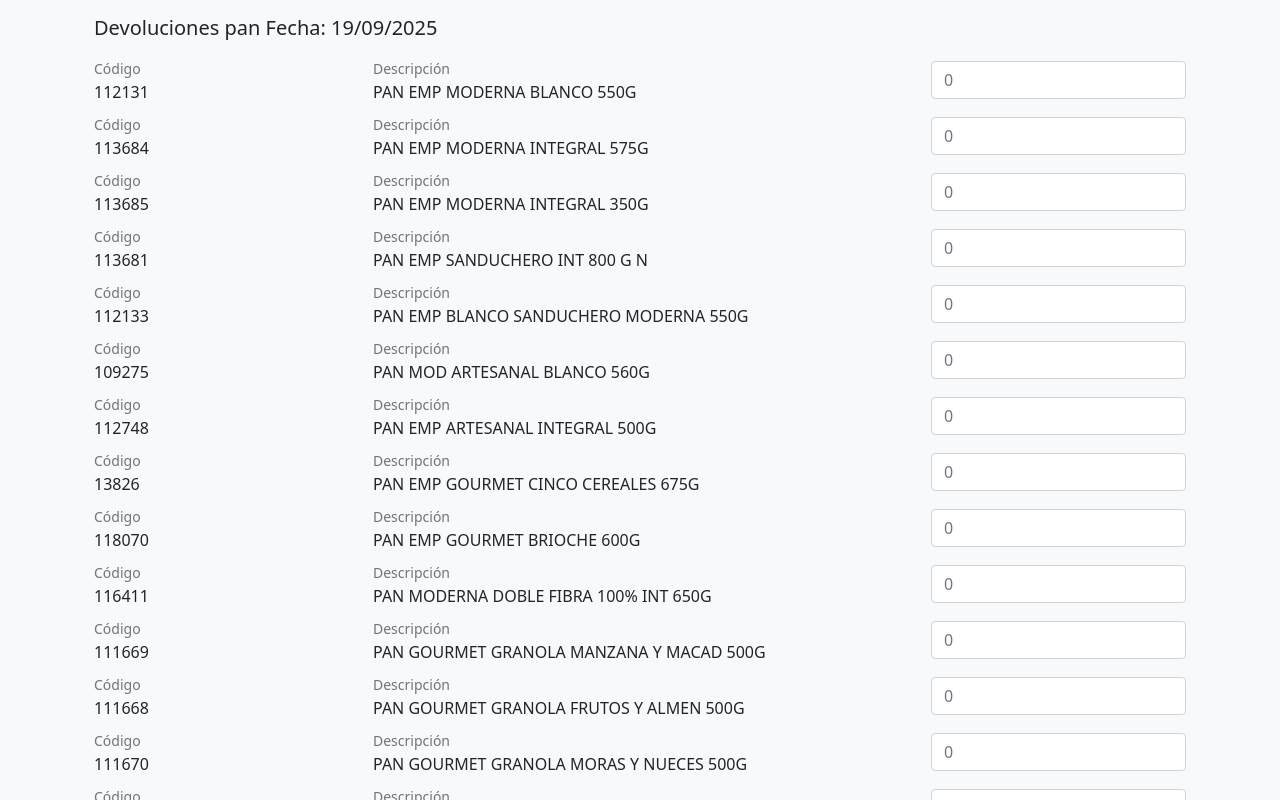
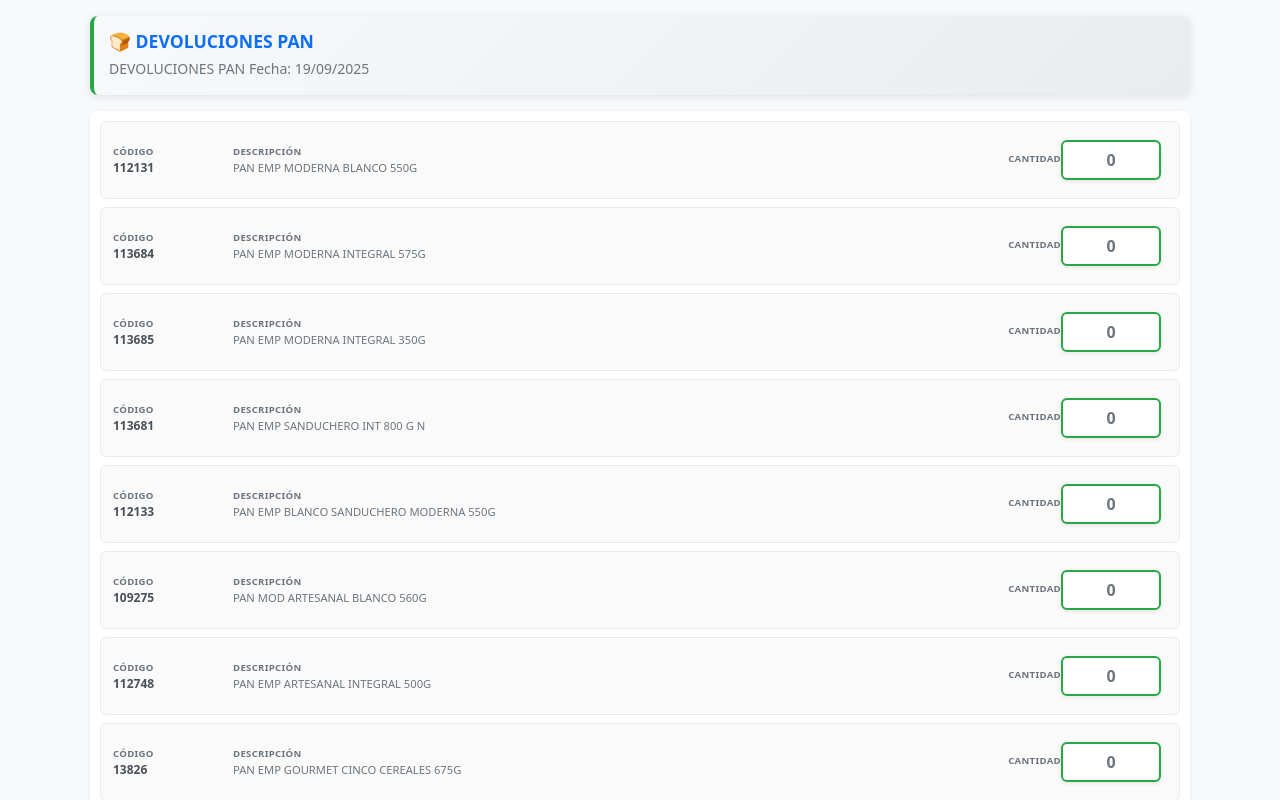
Before and after one commit to sdieg82/form-devoluciones, an Angular app: page /#/main in a window 1280 px wide. Shown: the top 800 px of the page. Built offline with nearby package versions, Linux system fonts and the light colour scheme.

Commit message:
final deploy

```diff
--- a/src/app/devoluciones/devoluciones.css
+++ b/src/app/devoluciones/devoluciones.css
@@ -1,16 +1,212 @@
-.form-control:focus {
-  border-color: #28a745;
-  box-shadow: 0 0 0 0.2rem rgba(40, 167, 69, 0.25);
+/* Header principal */
+.header-section {
+  background: linear-gradient(135deg, #f8f9fa 0%, #e9ecef 100%);
+  padding: 15px;
+  border-radius: 8px;
+  border-left: 4px solid #28a745;
+  box-shadow: 0 2px 8px rgba(0,0,0,0.1);
 }
 
-/* Ocultar las flechas del input number en Chrome */
+.header-section h5 {
+  font-size: 1.1rem;
+  color: #155724;
+  margin: 0;
+}
+
+/* Sección de productos */
+.productos-section {
+  background: white;
+  border-radius: 6px;
+  padding: 10px;
+  box-shadow: 0 1px 4px rgba(0,0,0,0.05);
+}
+
+/* Cada producto como una tarjeta compacta */
+.producto-row {
+  background: #fafafa;
+  border: 1px solid #e9ecef;
+  border-radius: 6px;
+  padding: 8px;
+  margin-bottom: 8px;
+  transition: all 0.2s ease;
+}
+
+.producto-row:hover {
+  background-color: #f8f9fa;
+  border-color: #28a745;
+}
+
+/* Layout para móvil: información del producto arriba, cantidad abajo */
+.producto-info {
+  display: flex;
+  justify-content: space-between;
+  margin-bottom: 8px;
+}
+
+.codigo-section {
+  flex: 0 0 25%;
+  padding-right: 8px;
+}
+
+.descripcion-section {
+  flex: 1;
+  min-width: 0; /* Para permitir text-overflow */
+}
+
+.cantidad-section {
+  display: flex;
+  align-items: center;
+  justify-content: space-between;
+  background: rgba(40, 167, 69, 0.05);
+  border-radius: 4px;
+  padding: 6px;
+}
+
+/* Estilos especiales para BANDEJAS DEVUELTAS */
+.bandejas-especiales {
+  background: linear-gradient(135deg, #fff8e1 0%, #ffecb3 100%) !important;
+  border: 2px solid #ffc107 !important;
+  box-shadow: 0 2px 8px rgba(255, 193, 7, 0.3) !important;
+}
+
+.bandejas-especiales .cantidad-section {
+  background: rgba(255, 193, 7, 0.1) !important;
+}
+
+.descripcion-bandejas {
+  font-weight: bold !important;
+  color: #e65100 !important;
+  font-size: 0.85rem !important;
+}
+
+/* Labels pequeños */
+.label-small {
+  font-size: 0.6rem;
+  font-weight: 600;
+  text-transform: uppercase;
+  color: #6c757d;
+  display: block;
+  margin-bottom: 2px;
+  letter-spacing: 0.3px;
+}
+
+/* Valores de código y descripción */
+.codigo-value {
+  font-size: 0.75rem;
+  font-weight: 600;
+  color: #495057;
+  line-height: 1.2;
+}
+
+.codigo-empty {
+  color: #adb5bd;
+  font-style: italic;
+}
+
+.descripcion-value {
+  font-size: 0.7rem;
+  color: #6c757d;
+  line-height: 1.2;
+  overflow: hidden;
+  text-overflow: ellipsis;
+  white-space: nowrap;
+}
+
+/* Input de cantidad MÁS VISIBLE */
+.input-cantidad {
+  width: 80px;
+  height: 40px;
+  border: 2px solid #28a745;
+  border-radius: 6px;
+  text-align: center;
+  font-weight: bold;
+  font-size: 1rem;
+  background: white;
+  box-shadow: 0 1px 4px rgba(0,0,0,0.1);
+}
+
+.input-cantidad:focus {
+  border-color: #155724;
+  box-shadow: 0 0 0 3px rgba(40, 167, 69, 0.25);
+  transform: scale(1.05);
+  outline: none;
+}
+
+.input-bandejas {
+  border-color: #ffc107 !important;
+  background-color: #fff8e1 !important;
+  color: #e65100 !important;
+  font-size: 1.1rem !important;
+}
+
+.input-bandejas:focus {
+  border-color: #ff8f00 !important;
+  box-shadow: 0 0 0 3px rgba(255, 193, 7, 0.3) !important;
+}
+
+/* Botón de exportar */
+.btn-export {
+  background: #28a745;
+  border: none;
+  padding: 10px 25px;
+  font-size: 0.9rem;
+  font-weight: 600;
+  border-radius: 20px;
+  box-shadow: 0 2px 8px rgba(40, 167, 69, 0.3);
+}
+
+.btn-export:hover {
+  background: #218838;
+  transform: translateY(-1px);
+}
+
+/* Ocultar flechas del input number */
 input[type="number"]::-webkit-outer-spin-button,
 input[type="number"]::-webkit-inner-spin-button {
   -webkit-appearance: none;
   margin: 0;
 }
 
-/* Ocultar las flechas del input number en Firefox */
 input[type="number"] {
   -moz-appearance: textfield;
 }
+
+/* Responsive mejorado */
+@media (min-width: 768px) {
+  .producto-row {
+    display: flex;
+    align-items: center;
+    padding: 12px;
+  }
+
+  .producto-info {
+    flex: 1;
+    margin-bottom: 0;
+    margin-right: 15px;
+  }
+
+  .cantidad-section {
+    flex: 0 0 120px;
+    background: transparent;
+  }
+
+  .codigo-section {
+    flex: 0 0 120px;
+  }
+
+  .descripcion-section {
+    flex: 1;
+  }
+
+  .input-cantidad {
+    width: 100px;
+  }
+}
+
+@media (max-width: 767px) {
+  .descripcion-value {
+    white-space: normal;
+    overflow: visible;
+    text-overflow: unset;
+  }
+}
--- a/src/app/devoluciones/devoluciones.html
+++ b/src/app/devoluciones/devoluciones.html
@@ -1,20 +1,40 @@
-<div class="container mt-3">
-  <h5 class="mb-3">Devoluciones pan Fecha: {{ fechaActual | date : 'dd/MM/yyyy' }}</h5>
+<div class="container-fluid px-2 mt-3">
+  <div class="header-section mb-3">
+    <h5 class="text-primary fw-bold mb-1">🍞 DEVOLUCIONES PAN</h5>
+    <small class="text-muted">DEVOLUCIONES PAN Fecha: {{ fechaActual | date : 'dd/MM/yyyy' }}</small>
+  </div>
+
   <form [formGroup]="formulario">
-    <div *ngFor="let producto of productos; let i = index" class="row align-items-center mb-2">
-      <div class="col-4 col-md-3">
-        <span class="text-muted small">Código</span>
-        <div>{{ producto.codigo }}</div>
+    <div class="productos-section">
+      <div *ngFor="let producto of productos; let i = index"
+           class="producto-row"
+           [class.bandejas-especiales]="producto.codigo === ''">
+
+        <!-- Código y Descripción en la primera línea -->
+        <div class="producto-info">
+          <div class="codigo-section">
+            <span class="label-small">CÓDIGO</span>
+            <div class="codigo-value" [class.codigo-empty]="producto.codigo === ''">
+              {{ producto.codigo || '---' }}
             </div>
-      <div class="col-6 col-md-6">
-        <span class="text-muted small">Descripción</span>
-        <div>{{ producto.descripcion }}</div>
           </div>
-      <div class="col-2 col-md-3">
+
+          <div class="descripcion-section">
+            <span class="label-small">DESCRIPCIÓN</span>
+            <div class="descripcion-value" [class.descripcion-bandejas]="producto.codigo === ''">
+              {{ producto.descripcion }}
+            </div>
+          </div>
+        </div>
+
+        <!-- Input en una línea separada para mejor visibilidad -->
+        <div class="cantidad-section">
+          <span class="label-small">CANTIDAD</span>
           <input
             type="number"
             min="0"
-          class="form-control"
+            class="form-control input-cantidad"
+            [class.input-bandejas]="producto.codigo === ''"
             [formControl]="$any(formulario.get('unidades')).at(i)"
             placeholder="0"
             (focus)="onFocus($event, i)"
@@ -22,8 +42,12 @@
           />
         </div>
       </div>
-    <button type="button" class="btn btn-success btn-block mt-3" (click)="exportarExcel()">
-      Exportar a Excel
+    </div>
+
+    <div class="export-section text-center mt-4">
+      <button type="button" class="btn btn-success btn-export" (click)="exportarExcel()">
+        📊 Exportar a Excel
       </button>
+    </div>
   </form>
 </div>
--- a/src/app/devoluciones/devoluciones.ts
+++ b/src/app/devoluciones/devoluciones.ts
@@ -48,7 +48,7 @@ productos: Producto[] = [
   { codigo: '110149', descripcion: 'APANADURA DORADITA MODERNA 250G' },
   { codigo: '110150', descripcion: 'APANADURA DORADITA MODERNA 500G' },
   { codigo: '118593', descripcion: 'APANADURA DORADITA MAGGI 300G' },
-  { codigo: '', descripcion: 'BANDEJAS DEVUELTAS' },
+  { codigo: '000000', descripcion: 'BANDEJAS DEVUELTAS' },
 ];
 
   formulario: FormGroup;
```
Lines whose indentation alone changed are shown as unchanged.
